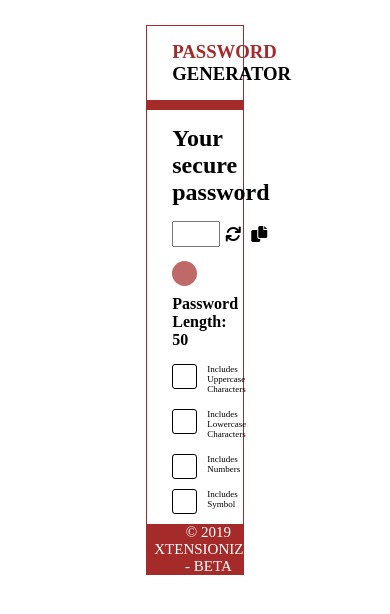
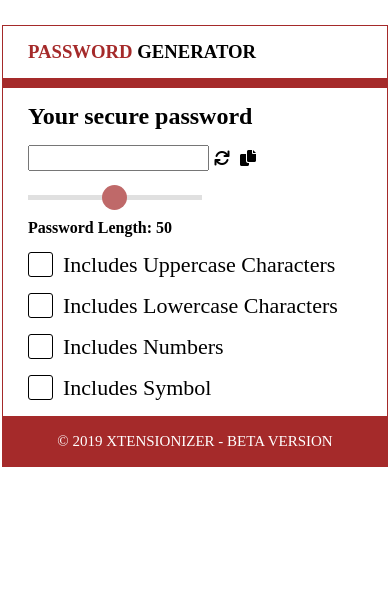
Before and after one commit to andre71-717/password_Generator.git.io, a plain HTML site: page index.html in a window 390 px wide. Drawn offline with Linux system fonts and the light colour scheme.

Commit message:
responsive

```diff
--- a/index.css
+++ b/index.css
@@ -155,52 +155,60 @@ i{
     padding: 0 7px;
 }
 
+
 @media(max-width: 1450px){
-  .container{
-    font-size: 17px;
-
+  .container2{
+    width: 28%;
   }
   }
 
-@media(max-width: 1200px){
-  .container{
-    font-size: 13px;
-
-  }
-}
-
-@media(max-width: 1000px){
-  .container{
-    font-size: 9px;
-
+  @media(max-width: 1300px){
+    .container2{
+      width: 35%;
     }
     }
 
 
-@media(max-width: 1150px){
-  .passGenerator{
-    text-align: center;
-  }
-  .header{
-    text-align: center;
+    @media(max-width: 1050px){
+      .container2{
+        width: 45%;
       }
       }
 
-@media(max-width: 1030px){
-  #pwHere{
-    font-size: 12px;
+      @media(max-width: 820px){
+        .container2{
+          width: 55%;
         }
         }
 
 
-@media(max-width: 950px){
-  #pwHere{
-    font-size: 8px;
+        @media(max-width: 670px){
+          .container2{
+            width: 65%;
           }
           }
 
-@media(max-width: 750px){
-  #pwHere{
-    font-size: 3px;
+          @media(max-width: 560px){
+            .container2{
+              width: 75%;
             }
             }
+
+
+            @media(max-width: 500px){
+              .container2{
+                width: 90%;
+              }
+              }
+
+              @media(max-width: 420px){
+                .container2{
+                  width: 95%;
+                }
+                }
+
+                @media(max-width: 390px){
+                  .container2{
+                    width: 99%;
+                  }
+                  }
```
Lines whose indentation alone changed are shown as unchanged.
